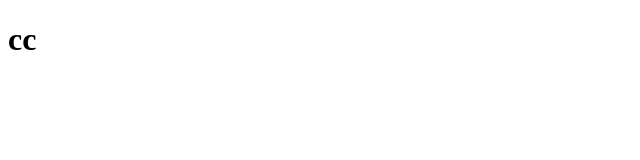
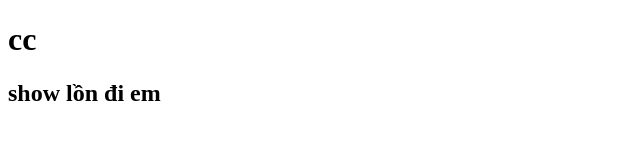
Before and after one commit to duwc06/t-l-m, a plain HTML site: page index.html in a window 1280 px wide. Shown: the whole page, without its empty margins (0-640 px from the left). Drawn offline with Linux system fonts and the light colour scheme.

Commit message:
sửa lần 1

```diff
--- a/index.html
+++ b/index.html
@@ -7,5 +7,6 @@
 </head>
 <body>
     <h1>cc</h1>
+    <h2>show lồn đi em</h2>
 </body>
 </html>
```
